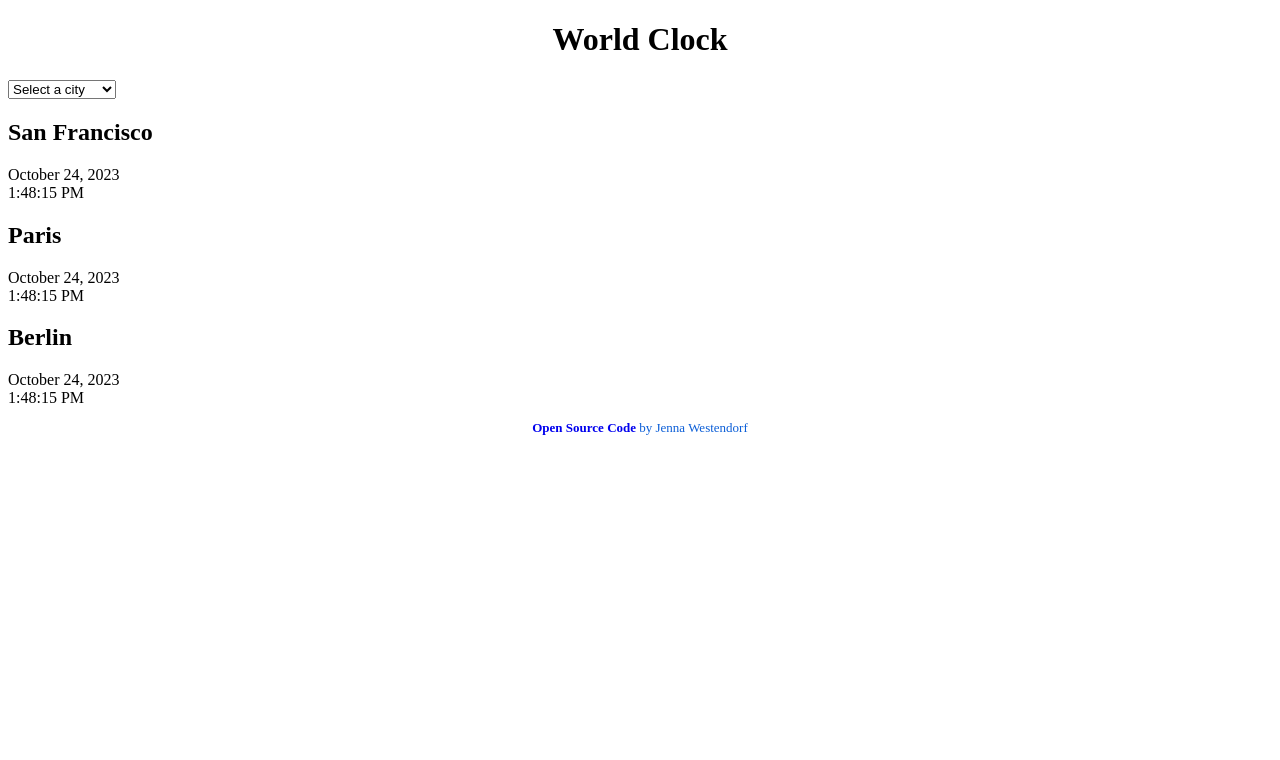
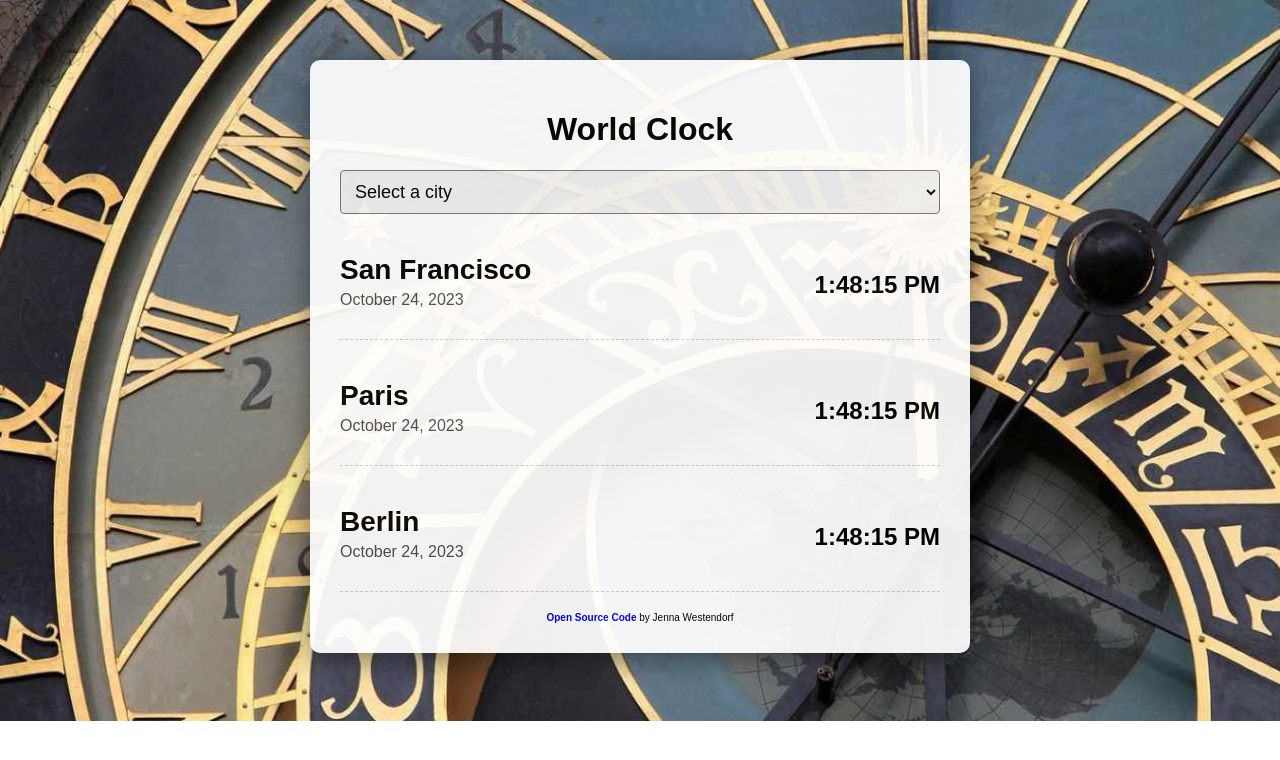
Before and after one commit to jleewest/world-clock, a plain HTML site: page index.html in a window 1280 px wide. Drawn offline with Linux system fonts and the light colour scheme.

Commit message:
added css

```diff
--- a/index.html
+++ b/index.html
@@ -17,23 +17,34 @@
       </select>
 
       <div class="city">
+        <div>
           <h2>San Francisco</h2>
           <div class="date">October 24, 2023</div>
-        <div class="time">1:48:15 PM</div>
+        </div>
+        <div class="time">
+          <small> 1:48:15 PM </small>
+        </div>
       </div>
 
       <div class="city">
+        <div>
           <h2>Paris</h2>
           <div class="date">October 24, 2023</div>
-        <div class="time">1:48:15 PM</div>
+        </div>
+        <div class="time">
+          <small> 1:48:15 PM </small>
+        </div>
       </div>
 
       <div class="city">
+        <div>
           <h2>Berlin</h2>
           <div class="date">October 24, 2023</div>
-        <div class="time">1:48:15 PM</div>
         </div>
-
+        <div class="time">
+          <small> 1:48:15 PM </small>
+        </div>
+      </div>
       <footer>
         <a href="https://github.com/jleewest" class="code-link" target="blank"
           >Open Source Code</a
@@ -41,6 +52,7 @@
         by Jenna Westendorf
       </footer>
     </div>
+
     <script src="src/index.js"></script>
   </body>
 </html>
--- a/src/style.css
+++ b/src/style.css
@@ -1,13 +1,70 @@
+body {
+  background-image: url('../images/clock.jpg');
+  background-repeat: no-repeat;
+  background-size: cover;
+  margin: 60px auto;
+}
+
 h1 {
   text-align: center;
 }
 
+h2 {
+  margin: 0 0 5px;
+  font-size: 28px;
+}
+
+select {
+  border-radius: 4px;
+  display: block;
+  font-size: 18px;
+  padding: 10px;
+  width: 100%;
+}
+
 footer {
-  color: #0b5ed7;
-  font-size: 13px;
-  margin: 13px auto 0px;
+  color: black;
+  font-size: 10px;
+  margin: 20px auto 0px;
   max-width: 400px;
   text-align: center;
+}
+
+.container {
+  background: white;
+  border-radius: 10px;
+  box-shadow: rgba(0, 0, 0, 0.5) 0px 7px 29px 0px;
+  font-family: sans-serif;
+  max-width: 600px;
+  margin: 0px auto 10px;
+  opacity: 0.93;
+  padding: 30px;
+}
+
+.city {
+  border-bottom: 1px dashed rgba(0, 0, 0, 0.2);
+  display: flex;
+  justify-content: space-between;
+  margin: 10px 0;
+  padding: 30px 0;
+}
+
+.city:last-child {
+  border: none;
+}
+
+.date {
+  opacity: 0.7;
+}
+
+.time {
+  font-size: 48px;
+  font-weight: bold;
+}
+
+.time small {
+  font-size: 24px;
+  vertical-align: middle;
 }
 
 .code-link {
```
Also changed, not shown: images/clock.jpg (added). Lines whose indentation alone changed are shown as unchanged.
